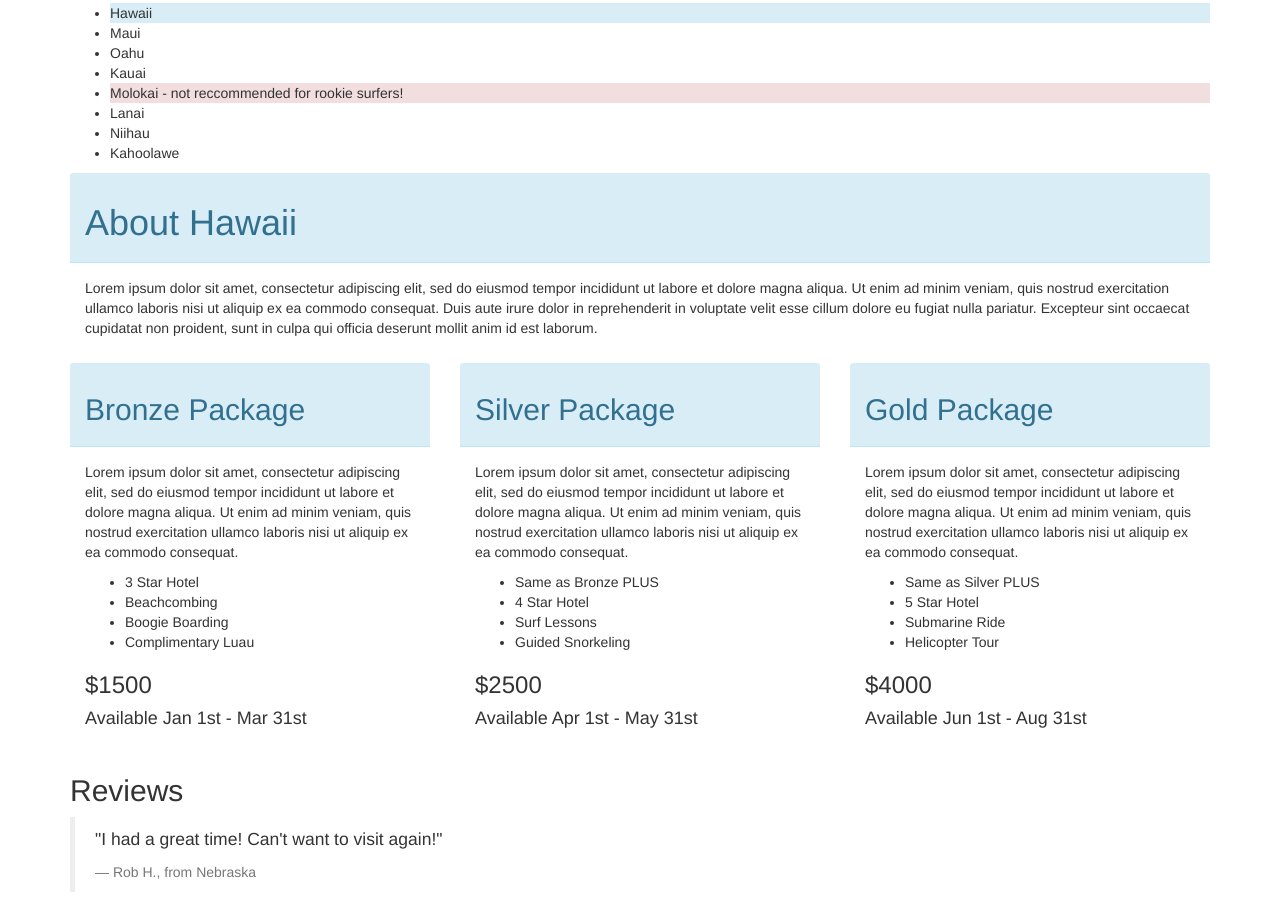
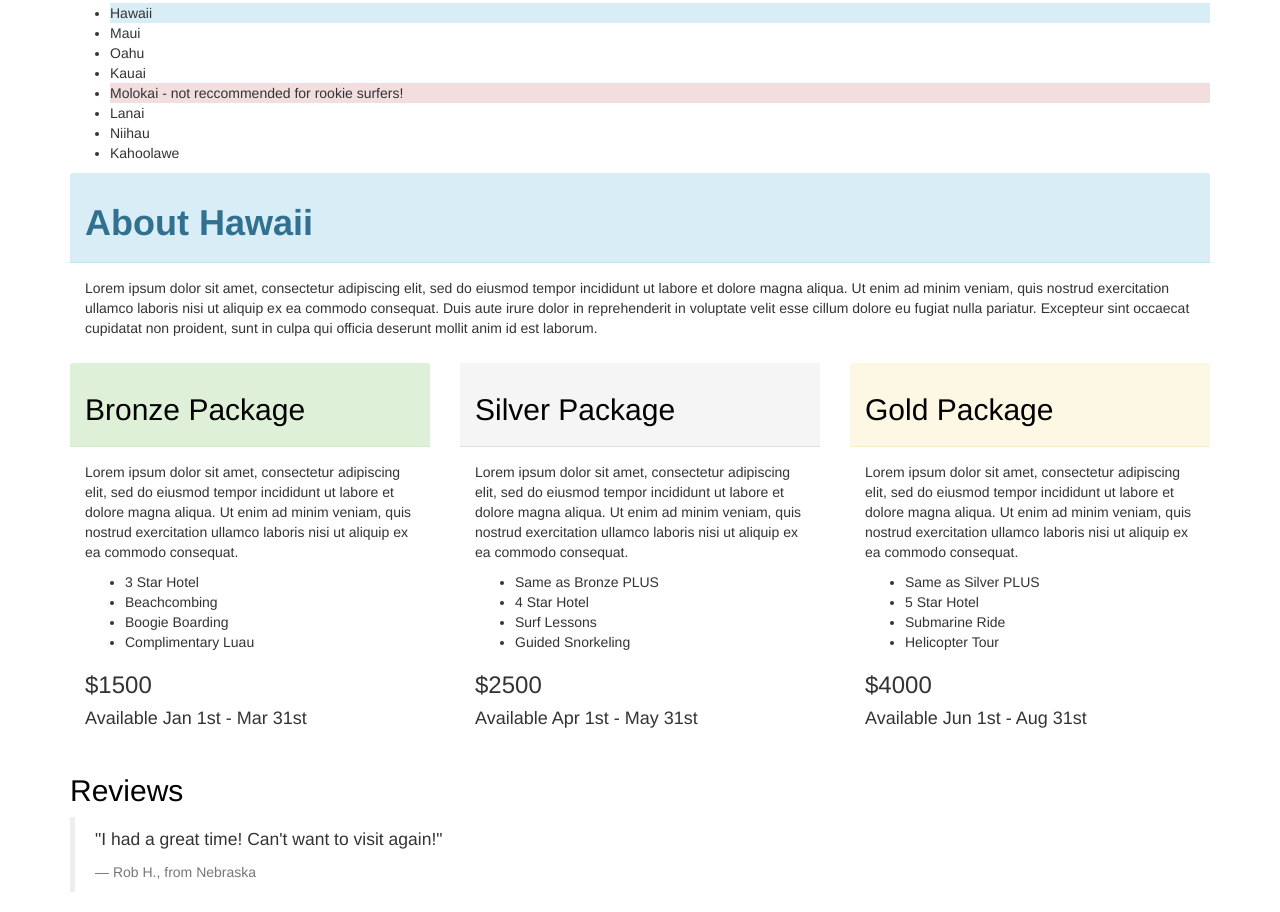
Before and after one commit to r-craig73/vacation, a plain HTML site: page index.html in a window 1280 px wide. Shown: the part 325-1237 px from the top of the page. Drawn offline with Linux system fonts and the light colour scheme.

```diff
--- a/css/style.css
+++ b/css/style.css
@@ -0,0 +1,6 @@
+h1 {
+  font-weight: bolder
+}
+h2 {
+  color: black
+}
--- a/index.html
+++ b/index.html
@@ -3,6 +3,7 @@
   <head>
     <meta charset="utf-8">
     <link href="css/bootstrap.css" type="text/css" rel="stylesheet">
+    <link href="css/style.css" type="text/css" rel="stylesheet">
     <title>Hawaii Vacation!</title>
   </head>
   <body class="container">
@@ -31,7 +32,7 @@
     </div>
     <div class="row">
       <div class="col-md-4">
-        <div class="panel-info">
+        <div class="panel-success">
           <div class="panel-heading">
             <h2>Bronze Package</h2>
           </div>
@@ -49,7 +50,7 @@
         </div>
       </div>
         <div class="col-md-4">
-          <div class="panel-info">
+          <div class="panel-default">
             <div class="panel-heading">
               <h2>Silver Package</h2>
             </div>
@@ -67,7 +68,7 @@
           </div>
         </div>
         <div class="col-md-4">
-          <div class="panel-info">
+          <div class="panel-warning">
             <div class="panel-heading">
               <h2>Gold Package</h2>
             </div>
```
Also changed, not shown: 1 other file.
